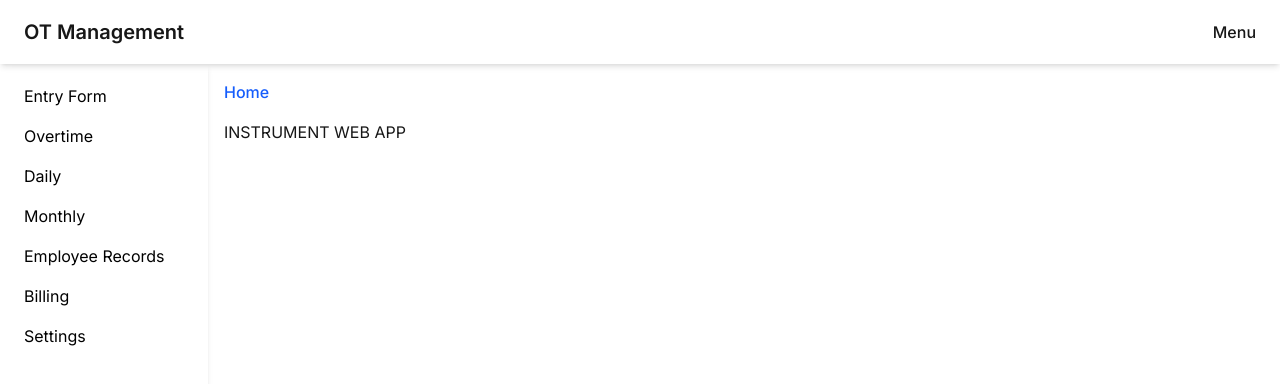
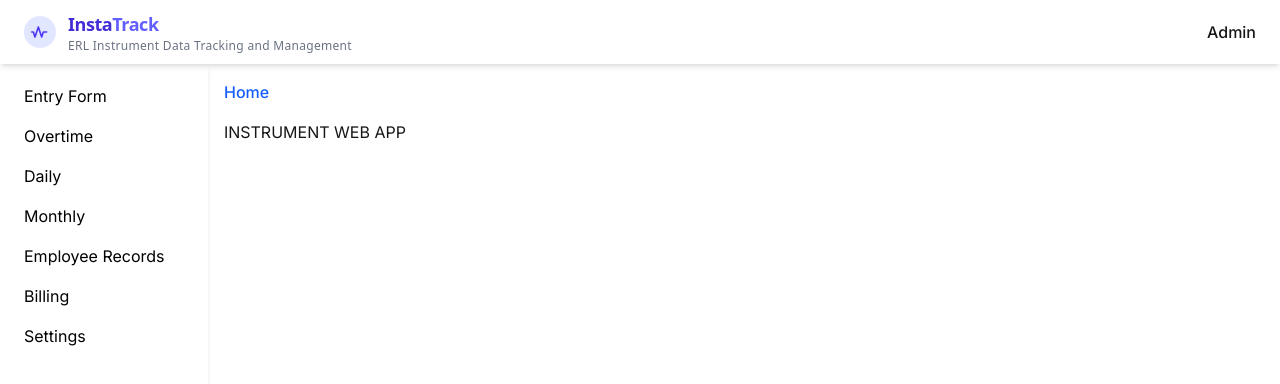
Before and after one commit to metanveer/overtrack, a Next.js app: page / in a window 1280 px wide. Shown: the top 384 px of the page. Built offline with nearby package versions, Linux system fonts and the light colour scheme.

Commit message:
feat: add Logo component and update header to include logo link

```diff
--- a/app/LayoutShell.js
+++ b/app/LayoutShell.js
@@ -5,6 +5,7 @@ import { usePathname } from "next/navigation";
 import { MenuIcon, XIcon } from "lucide-react";
 import Link from "next/link";
 import Breadcrumb from "./components/Breadcrump";
+import Logo from "./components/Logo";
 
 export default function LayoutShell({ children }) {
   const [sidebarOpen, setSidebarOpen] = useState(false);
@@ -47,7 +48,9 @@ export default function LayoutShell({ children }) {
     <div>
       {/* Top Bar */}
       <header className="fixed top-0 left-0 right-0 h-16 bg-white shadow-md flex items-center justify-between px-6 z-50">
-        <div className="text-xl font-semibold">OT Management</div>
+        <Link href={`/`}>
+          <Logo />
+        </Link>
         <button
           className="md:hidden cursor-pointer"
           onClick={() => setSidebarOpen(!sidebarOpen)}
@@ -60,7 +63,7 @@ export default function LayoutShell({ children }) {
           )}
         </button>
         <div className="hidden md:block text-base font-medium cursor-pointer">
-          Menu
+          Admin
         </div>
       </header>
 
--- /dev/null
+++ b/app/components/Logo.js
@@ -0,0 +1,32 @@
+export default function Logo() {
+  return (
+    <div className="flex items-center space-x-3">
+      {/* Rounded Waveform Icon */}
+      <div className="w-8 h-8 flex items-center justify-center bg-indigo-100 rounded-full">
+        <svg
+          className="w-5 h-5 text-indigo-600"
+          fill="none"
+          stroke="currentColor"
+          strokeWidth="2"
+          viewBox="0 0 24 24"
+        >
+          <path
+            strokeLinecap="round"
+            strokeLinejoin="round"
+            d="M2 12h2l2 6 4-12 4 12 2-6h4"
+          />
+        </svg>
+      </div>
+
+      {/* Brand Text */}
+      <div className="flex flex-col leading-tight">
+        <span className="text-lg font-semibold tracking-tight text-indigo-700 font-sans">
+          Insta<span className="text-indigo-500 font-bold">Track</span>
+        </span>
+        <span className="hidden md:block text-xs text-gray-500 font-medium font-sans tracking-wide">
+          ERL Instrument Data Tracking and Management
+        </span>
+      </div>
+    </div>
+  );
+}
```
